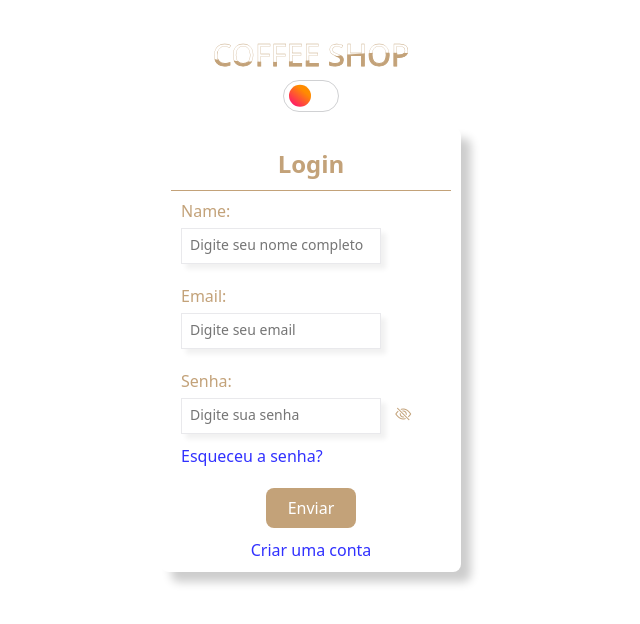
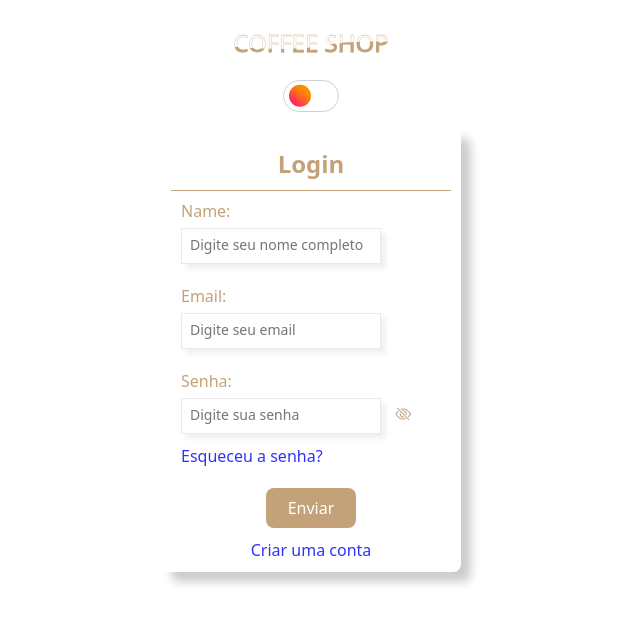
Before and after one commit to brunogs97/app-coffee, a plain HTML site: page index.html in a window 1280 px wide. Shown: the whole page, without its empty margins (329-969 px from the left). Drawn offline with nearby package versions, Linux system fonts and the light colour scheme.

Commit message:
'pagina login --> OK'

```diff
--- a/src/ValidationLogin/login.css
+++ b/src/ValidationLogin/login.css
@@ -1,7 +1,7 @@
 .word-waves span {
     position: absolute;
     color: #ffffff;
-    font-size: 1.9em;
+    font-size: 1.5em;
     transform: translate(-50%, -50%);
     margin-top: 1.8em;
 }
```
